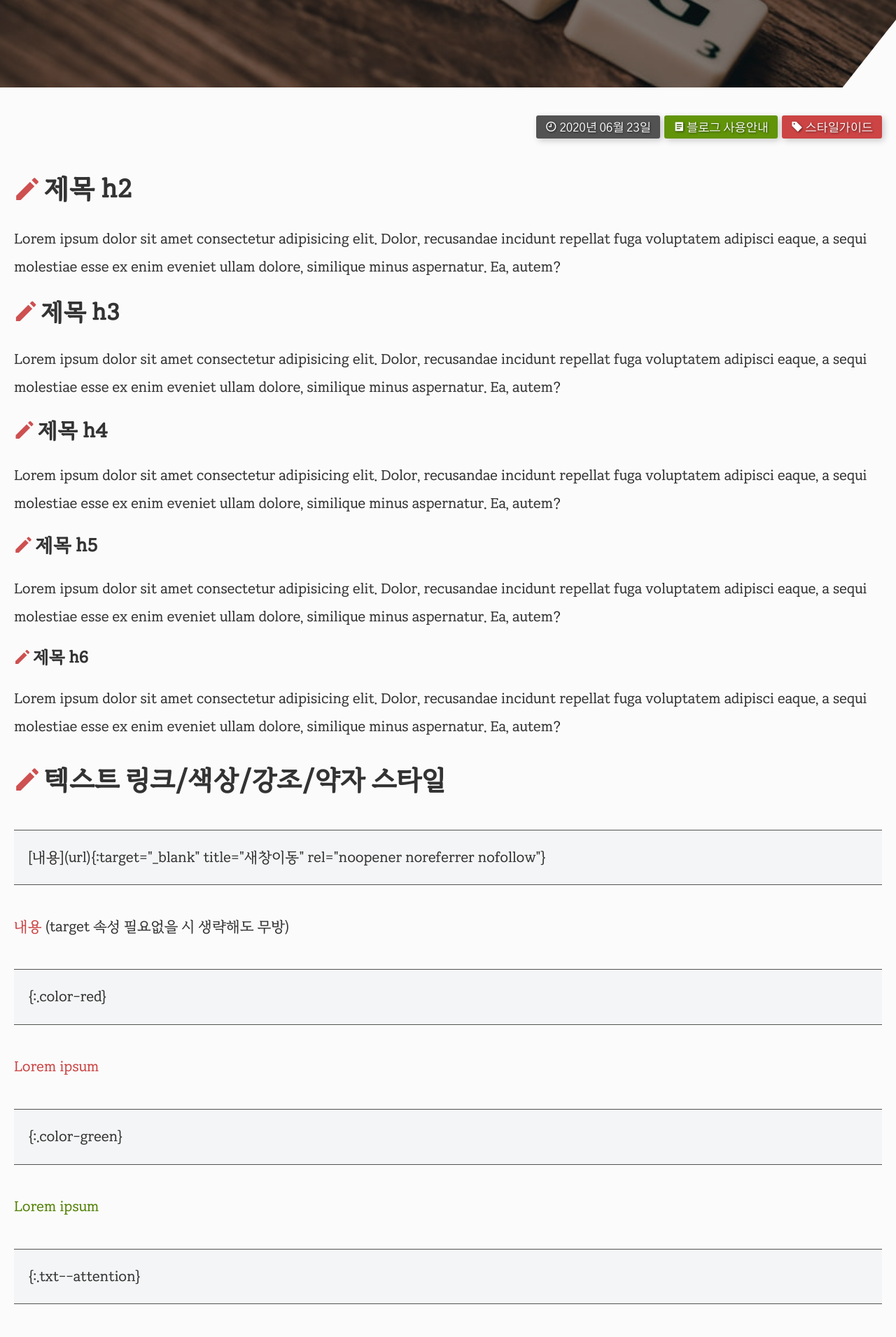
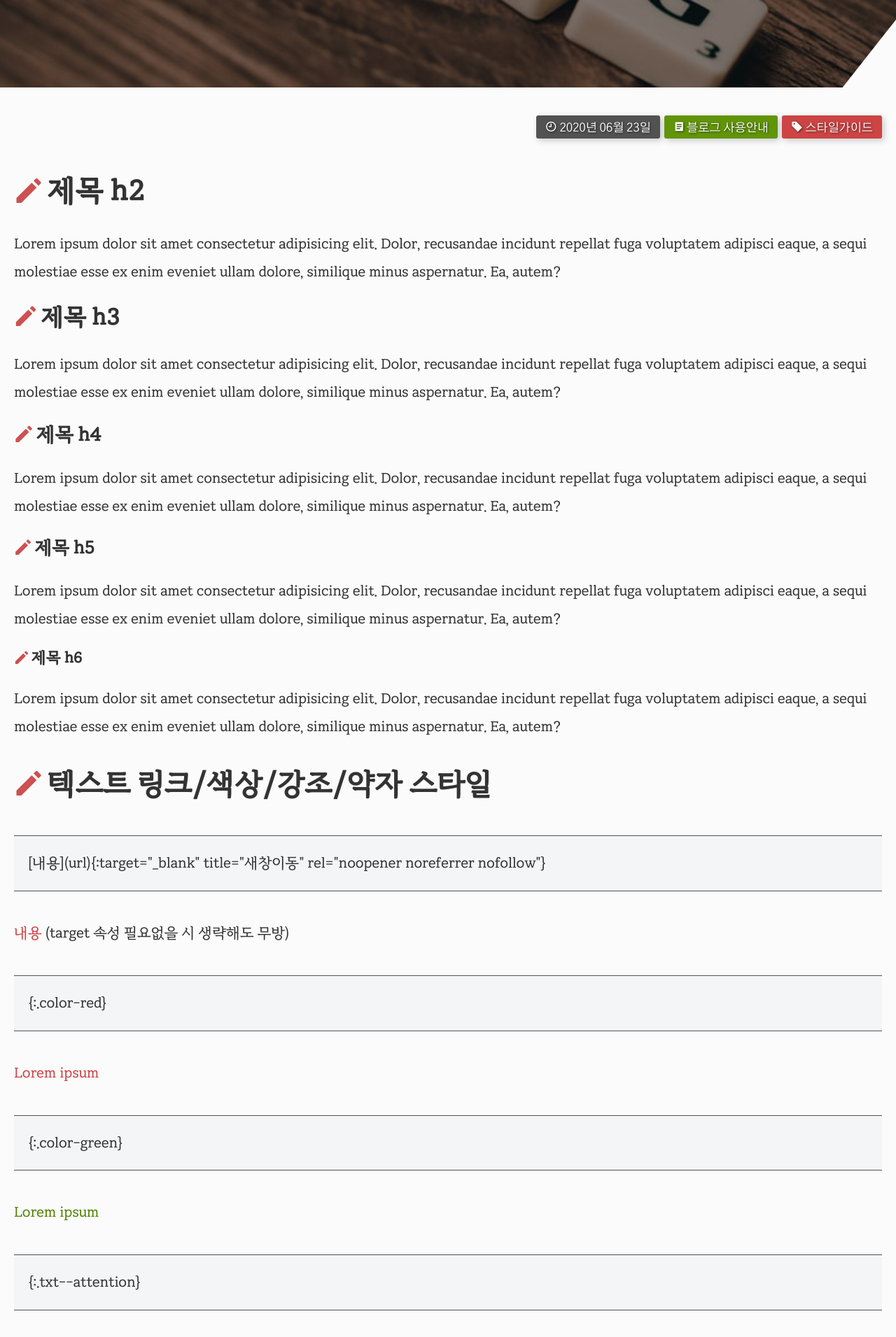
Before and after one commit to selosele/jekyll-theme-tidyred, a Jekyll site: the page built from _posts/2020-06-23-example-post02.md, in a window 1280 px wide. Shown: the part 362-2273 px from the top of the page at 70% size. Built offline with Jekyll 4.4.1, drawn with Linux system fonts in a browser that asks for light colours.

Commit message:
레이아웃 CSS 수정

```diff
--- a/_sass/tidy-red/_page.scss
+++ b/_sass/tidy-red/_page.scss
@@ -227,7 +227,7 @@
          font-size: calc(1.7rem + .5vw);
 
          @media (min-width: $min-small-width) {
-            font-size: 1.9rem;
+            font-size: 2.1rem;
          }
       }
 
@@ -249,7 +249,7 @@
          font-size: calc(1.32rem + .5vw);
 
          @media (min-width: $min-small-width) {
-            font-size: 1.5rem;
+            font-size: 1.4rem;
          }
       }
 
@@ -260,7 +260,7 @@
          font-size: calc(1.16rem + .5vw);
 
          @media (min-width: $min-small-width) {
-            font-size: 1.35rem;
+            font-size: 1.3rem;
          }
       }
 
@@ -271,7 +271,7 @@
          font-size: calc(1.01rem + .5vw);
 
          @media (min-width: $min-small-width) {
-            font-size: 1.2rem;
+            font-size: 1.1rem;
          }
       }
 
```
